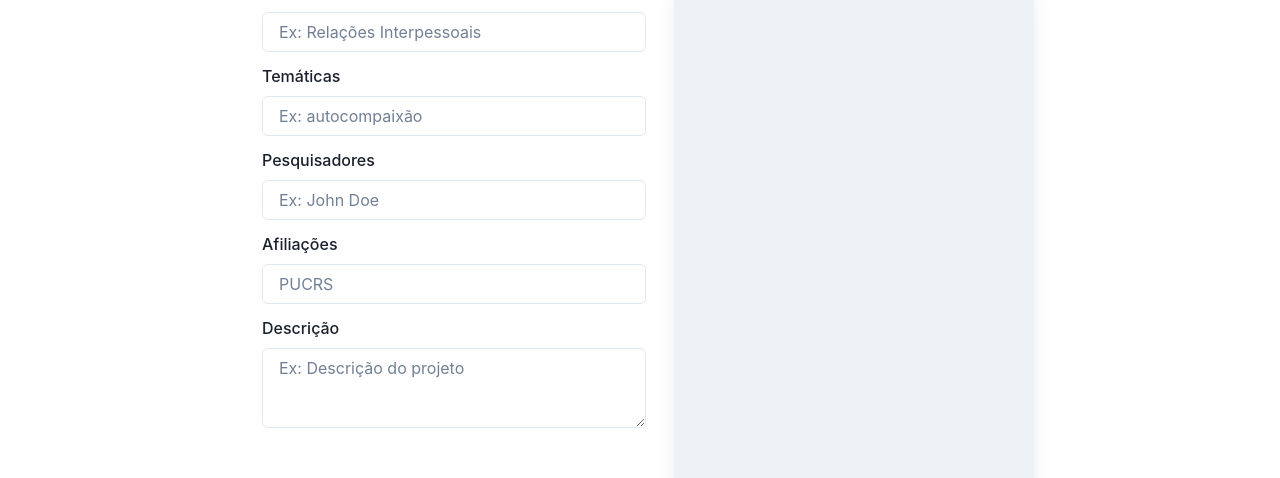
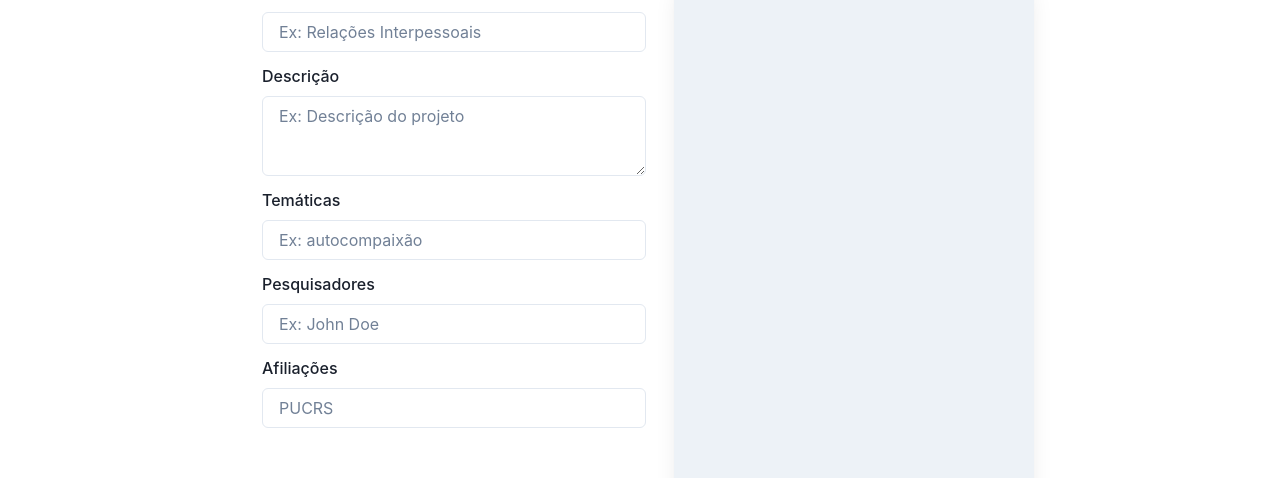
Before and after one commit to ages-rivi/rivi-frontend-js, a Next.js app: page /CRUDS/EditaProjetos in a window 1280 px wide. Shown: the part 180-658 px from the top of the page. Built offline with nearby package versions, Linux system fonts and the light colour scheme.

Commit message:
refactor: ajustado a ordem da descricao no card demostrativo EditaProjetotos

```diff
--- a/src/pages/CRUDS/EditaProjetos.tsx
+++ b/src/pages/CRUDS/EditaProjetos.tsx
@@ -22,7 +22,7 @@ export default function EditaProjetos(): JSX.Element {
 
   const handleSubmit = (e: React.FormEvent<HTMLFormElement>): void => {
     e.preventDefault();
-    // console.log(emptyData);
+    console.log(emptyData);
   };
 
   const onChange = (e: React.FormEvent<HTMLFormElement>): void => {
@@ -65,6 +65,14 @@ export default function EditaProjetos(): JSX.Element {
                 />
               </FormControl>
               <FormControl>
+                <FormLabel>Descrição</FormLabel>
+                <Textarea
+                  name="descricao"
+                  placeholder="Ex: Descrição do projeto"
+                  onChange={onChange}
+                />
+              </FormControl>
+              <FormControl>
                 <FormLabel>Temáticas</FormLabel>
                 <Input
                   name="tags"
@@ -86,14 +94,6 @@ export default function EditaProjetos(): JSX.Element {
                   name="afiliacoes"
                   placeholder="PUCRS"
                   onChange={onChangeTmp}
-                />
-              </FormControl>
-              <FormControl>
-                <FormLabel>Descrição</FormLabel>
-                <Textarea
-                  name="descricao"
-                  placeholder="Ex: Descrição do projeto"
-                  onChange={onChange}
                 />
               </FormControl>
               <Flex
```
